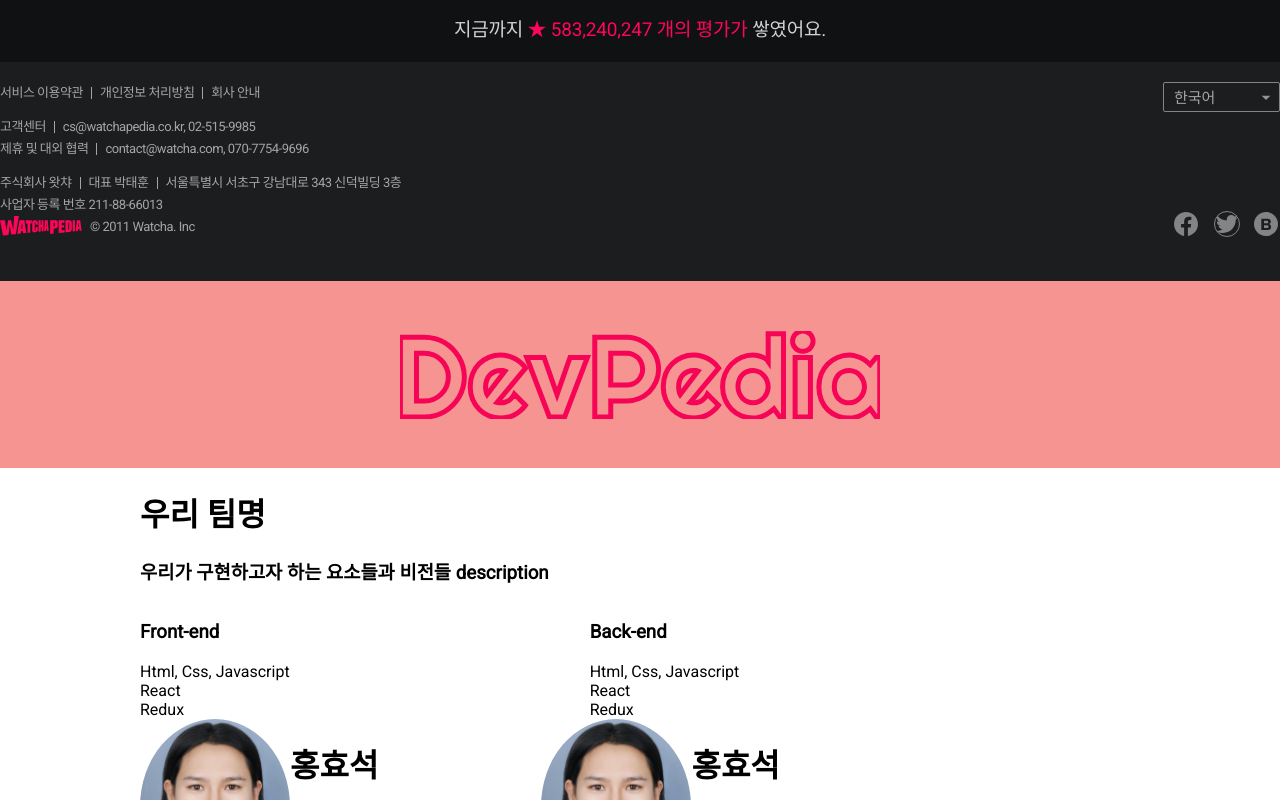
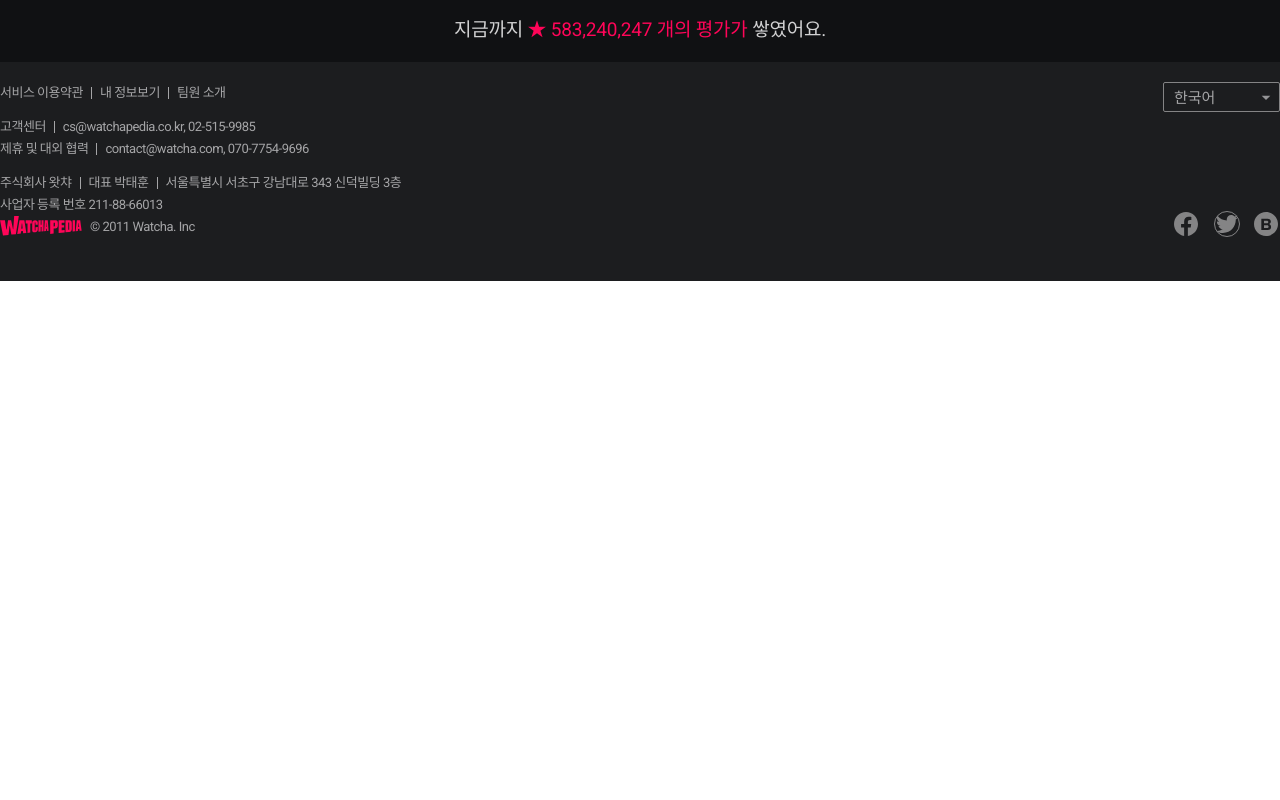
Before and after one commit to devpedia0/watcha-frontend, a React (Create React App) app: page / in a window 1280 px wide. Shown: the top 800 px of the page. Built offline with nearby package versions, Linux system fonts and the light colour scheme.

Commit message:
add link

```diff
--- a/package.json
+++ b/package.json
@@ -8,6 +8,7 @@
     "@testing-library/user-event": "^12.1.10",
     "react": "^17.0.1",
     "react-dom": "^17.0.1",
+    "react-router-dom": "^5.2.0",
     "react-scripts": "4.0.0",
     "styled-components": "^5.2.1",
     "web-vitals": "^0.2.4"
--- a/src/App.js
+++ b/src/App.js
@@ -1,13 +1,24 @@
 import './App.css';
 import Footer from './component/Footer';
 import Team from './component/Team';
+import MyPage from './component/MyPage';
+import { BrowserRouter as Router, Route } from 'react-router-dom';
 
 function App() {
   return (
-    <div className="App">
-      <Footer />
-      <Team />
-    </div>
+    <Router>
+      <div className="App">
+        <Route exact path="/">
+          <Footer />
+        </Route>
+        <Route path="/team">
+          <Team />
+        </Route>
+        <Route path="/myPage">
+          <MyPage />
+        </Route>
+      </div>
+    </Router>
   );
 }
 
--- a/src/component/Footer.js
+++ b/src/component/Footer.js
@@ -1,5 +1,6 @@
 import React from 'react';
 import styled from 'styled-components';
+import { Link } from 'react-router-dom';
 
 const Main = styled.div`
   display: none;
@@ -90,12 +91,6 @@
   }
 `;
 
-const Link = styled.a`
-  color: #a5a5a7;
-  text-decoration: none;
-  font-size: 13px;
-`;
-
 const Side = styled.div`
   display: block;
   width: 117px;
@@ -170,8 +165,20 @@
           <Test>
             <Ul>
               <Li>서비스 이용약관</Li>
-              <Li>개인정보 처리방침</Li>
-              <Link href="/">회사 안내</Link>
+              <Li>
+                <Link
+                  to="/myPage"
+                  style={{ textDecoration: 'none', color: '#a5a5a7' }}>
+                  내 정보보기
+                </Link>
+              </Li>
+              <Li>
+                <Link
+                  to="/team"
+                  style={{ textDecoration: 'none', color: '#a5a5a7' }}>
+                  팀원 소개
+                </Link>
+              </Li>
             </Ul>
             <Ul>
               <Li>고객센터</Li>
--- /dev/null
+++ b/src/component/MyPage.js
@@ -0,0 +1,10 @@
+import React from 'react';
+import styled from 'styled-components';
+
+export default function MyPage() {
+  return (
+    <>
+      <div>Hello</div>
+    </>
+  );
+}
```
Also changed, not shown: 1 other file (tests, documents, lock files or other folders).
